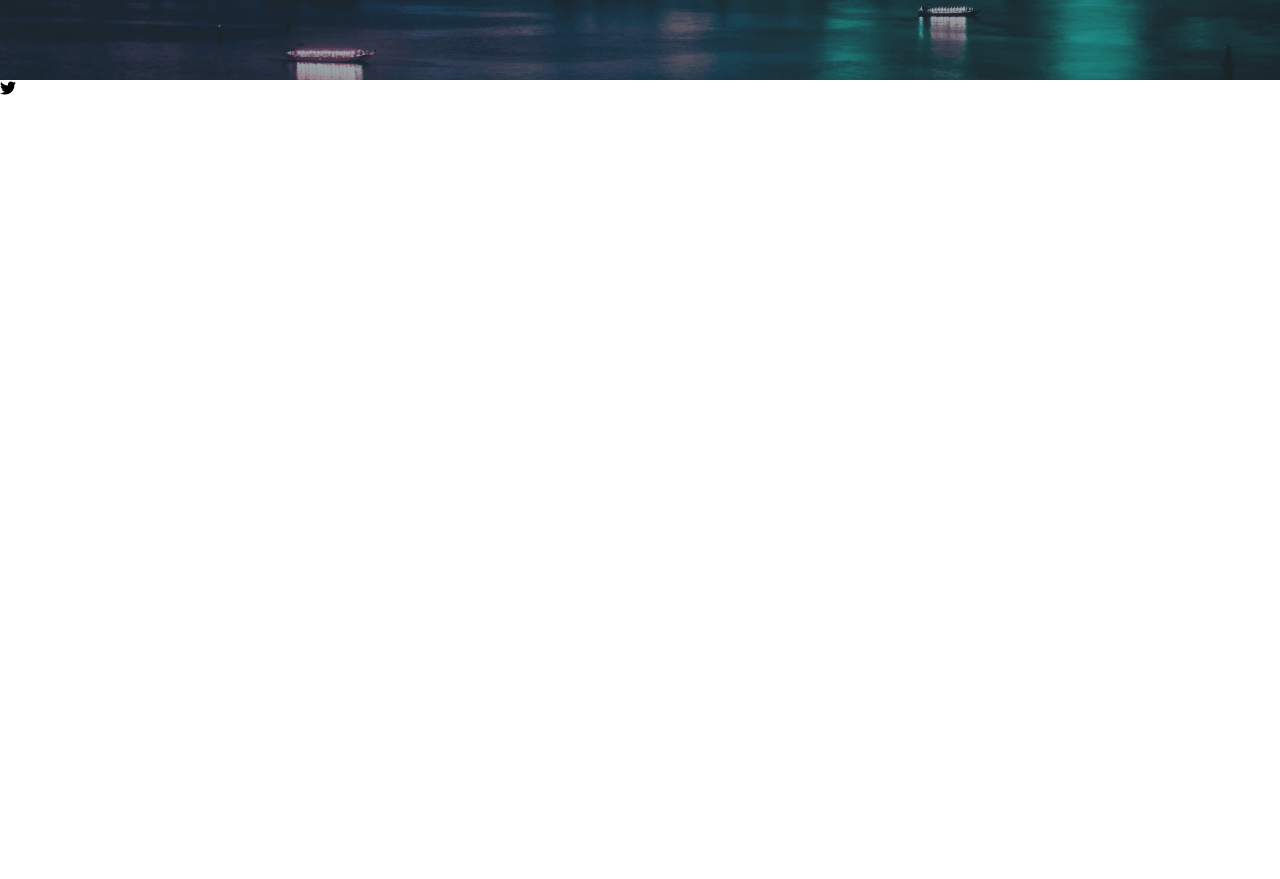
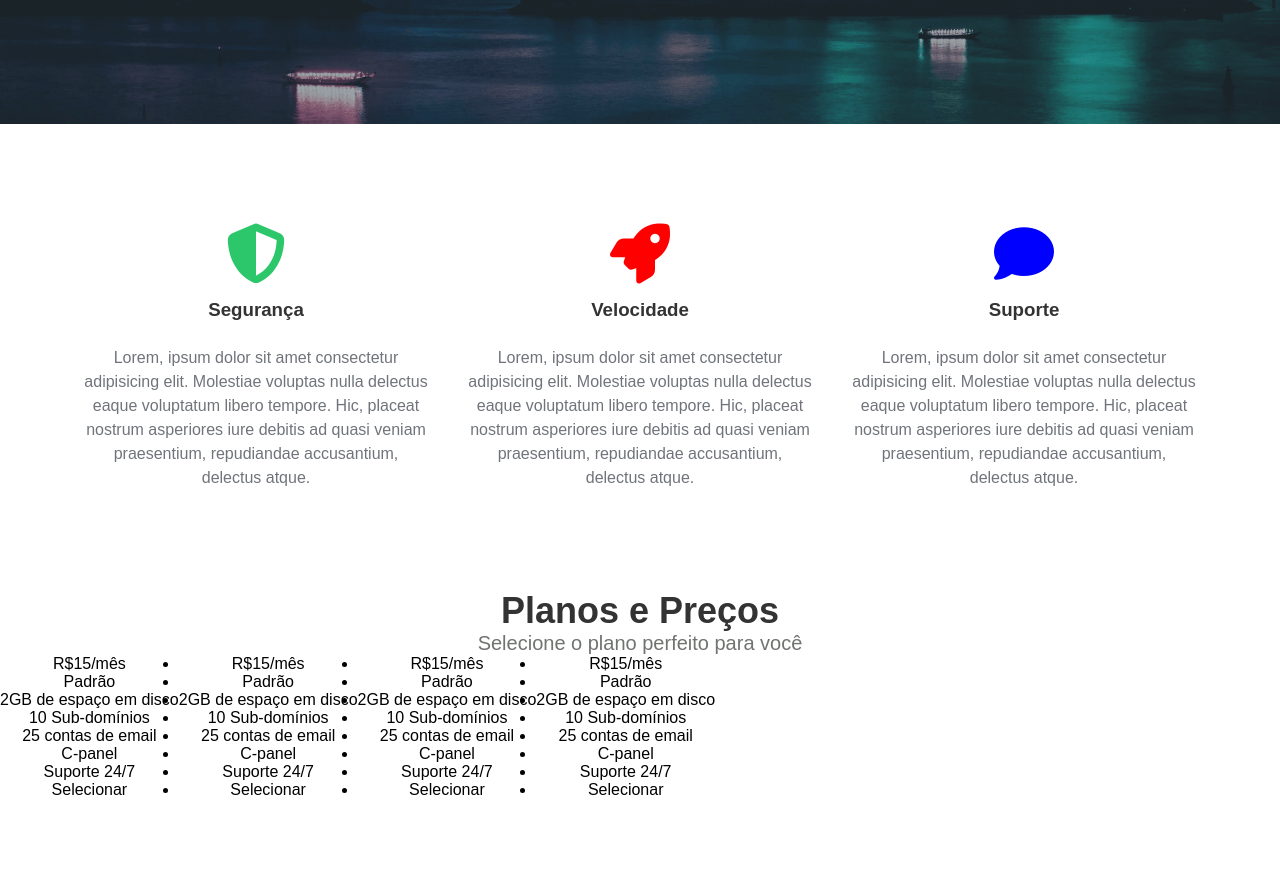
Before and after one commit to jonatasdiniz/Brun, a plain HTML site: page index.html in a window 1280 px wide. Shown: the part 375-1254 px from the top of the page. Before the commit the page ends 800 px from the top, so only its background shows below. Drawn offline with Linux system fonts and the light colour scheme.

Commit message:
Alterado aula sobre flex index.html e style.css

```diff
--- a/css/style.css
+++ b/css/style.css
@@ -4,7 +4,7 @@
     padding: 0;
 
     /* altera a familia de fontes do elemento */
-    font-family: "Montserrat"Arial, Helvetica, sans-serif;
+    font-family: "monteserrat", Arial, Helvetica, sans-serif;
 }
 
 h1, h2, h3 {
@@ -22,16 +22,9 @@ p {
     background-color: #232a23;
     /*define altura do elemento*/
     height: 80px;
-    /* em= representa uma vez o tamanho da fonte definida no elemento pai. Ex: se no pai foi
-    definida fonte de 10px e o filho será de 10px e assim por diante. Caso o pai não tenha
-    um tamanho definido ele irá usar como base 16px que é a fonte do navegador padding: 0 2em
-    unidade de medida relativa */
+    /* em= representa uma vez o tamanho da fonte definida no elemento pai. Ex: se no pai foi definida fonte de 10px e o filho será de 10px e assim por diante. Caso o pai não tenha um tamanho definido ele irá usar como base 16px que é a fonte do navegador padding: 0 2em unidade de medida relativa */
     padding: 0 2em;
-    /* impede que a propriedade padding faça o elemento crescer de tamanho.
-    Ex: Se padding de 10px for usado em um elemento de 200px de largura e 200px
-    de altura ele irá fazer o elemento ter 220px de largura por 220px altura,
-    aumentou o tamanho do elemento. Quando usamos o box-sizing: box-sizing= esse
-    aumento de tamanho não irá acontecer pois o espaço do pading será descontado do elemento pai*/
+    /* impede que a propriedade padding faça o elemento crescer de tamanho. Ex: Se padding de 10px for usado em um elemento de 200px de largura e 200px de altura ele irá fazer o elemento ter 220px de largura por 220px altura, aumentou o tamanho do elemento. Quando usamos o box-sizing: box-sizing= esse aumento de tamanho não irá acontecer pois o espaço do pading será descontado do elemento pai*/
     box-sizing: border-box;
     position: relative;
 }
@@ -41,7 +34,7 @@ p {
     margin-top: 15px;
 }
 
-nav {
+.nav {
     position: relative;
 }
 
@@ -49,16 +42,13 @@ nav {
     position: absolute;
     /* retira os marcadores da lista */
     list-style: none;
-    /* display altera o comportamento dos elementos na tela. Ex: converte um elemento de bloco para
-     um elemento de linha e um elemento e um elemento de linha para o elemento de bloco, assim como
-     também permite definir um elemento como flexível usando o display:flex */
+    /* display altera o comportamento dos elementos na tela. Ex: converte um elemento de bloco para um elemento de linha e um elemento e um elemento de linha para o elemento de bloco, assim como também permite definir um elemento como flexível usando o display:flex */
     display: inline-block;
     margin: 0;
     /*coordenada que só é possível a utilização quando se tem um elemento definido como position:absolute*/
     right: 0;
     height: 80px;
-    /* line-height= altera o espaçamento entre as linhas de texto. Quando se usa um line-height da mesma
-    altura que o elemento ele acaba por centralizar o texto na vertical */
+    /* line-height= altera o espaçamento entre as linhas de texto. Quando se usa um line-height da mesma altura que o elemento ele acaba por centralizar o texto na vertical */
     line-height: 80px;
 }
 
@@ -92,14 +82,90 @@ nav {
 .main-banner {
     /* define uma imagem para o fundo do elemento */
     background-image: url(../img/mainbanner.png);
-     /* define como a imagem irá se adaptar ao elemento onde ela foi inserida. O valor cover define que a
-     imagem terá o menor tamanho possível, fazendo assim que ela consiga caber dentro do elemento */
+    /* define como a imagem irá se adaptar ao elemento onde ela foi inserida. O valor cover define que a imagem terá o menor tamanho possível, fazendo assim que ela consiga caber dentro do elemento */
     background-size: cover;
-    /* define se a imagem irá se repetir ou não. Ex: repeat:irá se repetir tanto no eixo  x quanto no y,
-    repeat-y: irá se repetir somente no eixo y e no- repeat define que a imagem não irá se repetir */
+    /* define se a imagem irá se repetir ou não. Ex: repeat:irá se repetir tanto no eixo  x quanto no y, repeat-y: irá se repetir somente no eixo y e no- repeat define que a imagem não irá se repetir */
     background-repeat: no-repeat;
-    /* define como a imagem será exibida dentro do elemento onde ela foi inserida. Ex: nesse caso
-    define que a imagem será posicionada a partir do seu centro no elemento onde ela estiver */
+    /* define como a imagem será exibida dentro do elemento onde ela foi inserida. Ex: nesse caso define que a imagem será posicionada a partir do seu centro no elemento onde ela estiver */
     background-position: center;
     padding: 10em 0;
+    text-align: center;
 }
+
+.main-banner h1,
+
+.main-banner p {
+    color: #fff;
+    font-weight: bold;
+}
+
+.main-banner h1 {
+    font-size: 54px;
+}
+
+.main-banner p {
+    font-size: 32px;
+}
+
+.specialties-container {
+    padding: 5em 0;
+}
+
+.specialties-container ul {
+    display: flex;
+    /* flex-direction: row; quando configura display flex
+    flex-wrap: nowrap; */
+    width: 90%;
+    margin: 0 auto;
+    list-style: none;
+
+}
+
+.specialties-container ul li {
+    text-align: center;
+    padding: 20px;
+
+}
+
+.fa-solid {
+    font-size: 60px;
+    margin-bottom: 15px;
+
+}
+
+.fa-shield-halved {
+    color: #2cc76a;
+}
+
+.fa-rocket {
+    color: red;
+}
+
+.fa-comment {
+    color: blue;
+}
+
+.specialties-container ul li h3 {
+    margin-bottom: 25px;
+    color: #333;
+}
+.specialties-container ul li p {
+    /* Espaçamento entre linhas */
+    line-height: 24px;
+    color: #70747a
+}
+.pricing-container {
+    padding-bottom: 5em;
+    text-align: center;
+}
+.pricing-container h2 {
+    font-size: 36px;
+    margin-top: 0;
+}
+
+.pricing-container p {
+    font-size: 20px;
+}
+.plans-container{
+    display: flex;
+}
--- a/index.html
+++ b/index.html
@@ -1,5 +1,5 @@
 <!DOCTYPE html>
-<html lang="pt-br">
+<html lang="en">
 
 <head>
     <!-- é o topo do site -->
@@ -35,10 +35,97 @@
                 <h1>Home Host</h1>
                 <p>Os Melhores planos para qualquer tipo de projeto!</p>
             </div>
+            <!--Sessão representa a mudança de área de um site na maior parte das vezes usamos para representar a mudança de um determinado assunto. Exemplo: após a área de saúde e bem estar iremos colocar uma área de atualidades.-->
+            <section class="specialties-container">
+                <ul>
+                    <li><i class="fa-solid fa-shield-halved"></i>
+                        <h3>Segurança</h3>
+                        <p>Lorem, ipsum dolor sit amet consectetur adipisicing elit. Molestiae voluptas nulla delectus
+                            eaque voluptatum libero tempore. Hic, placeat nostrum asperiores iure debitis ad quasi
+                            veniam praesentium, repudiandae accusantium, delectus atque.</p>
+                    </li>
+
+                    <li>
+                        <i class="fa-solid fa-rocket"></i>
+                        <h3>Velocidade</h3>
+                        <p>Lorem, ipsum dolor sit amet consectetur adipisicing elit. Molestiae voluptas nulla delectus
+                            eaque
+                            voluptatum libero tempore. Hic, placeat nostrum asperiores iure debitis ad quasi veniam
+                            praesentium, repudiandae accusantium, delectus atque.</p>
+                    </li>
+
+                    <li>
+                        <i class="fa-solid fa-comment"></i></i>
+                        <h3>Suporte</h3>
+                        <p>Lorem, ipsum dolor sit amet consectetur adipisicing elit. Molestiae voluptas nulla delectus
+                            eaque voluptatum libero tempore. Hic, placeat nostrum asperiores iure debitis ad quasi
+                            veniam praesentium, repudiandae accusantium, delectus atque.</p>
+                    </li>
+
+                </ul>
+
+            </section>
+            <section class="pricing-container">
+                <h2>Planos e Preços</h2>
+                <p>Selecione o plano perfeito para você</p>
+                 <div class="plans-container">
+                    <div class="plan">
+                        <ul>
+                            <li class="price">R$15/mês</li>
+                            <li class="plan-name">Padrão</li>
+                            <li>2GB de espaço em disco</li>
+                            <li>10 Sub-domínios</li>
+                            <li>25 contas de email</li>
+                            <li>C-panel</li>
+                            <li>Suporte 24/7</li>
+                            <li class="plan-btn">Selecionar</li>
+                        </ul>
+                    </div>
+                    <div class="plan">
+                        <ul>
+                            <li class="price">R$15/mês</li>
+                            <li class="plan-name">Padrão</li>
+                            <li>2GB de espaço em disco</li>
+                            <li>10 Sub-domínios</li>
+                            <li>25 contas de email</li>
+                            <li>C-panel</li>
+                            <li>Suporte 24/7</li>
+                            <li class="plan-btn">Selecionar</li>
+                        </ul>
+                    </div>
+                    <div class="plan">
+                        <ul>
+                            <li class="price recommended">R$15/mês</li>
+                            <li class="plan-name">Padrão</li>
+                            <li>2GB de espaço em disco</li>
+                            <li>10 Sub-domínios</li>
+                            <li>25 contas de email</li>
+                            <li>C-panel</li>
+                            <li>Suporte 24/7</li>
+                            <li class="plan-btn">Selecionar</li>
+                        </ul>
+                    </div>
+                    <div class="plan">
+                        <ul>
+                            <li class="price">R$15/mês</li>
+                            <li class="plan-name">Padrão</li>
+                            <li>2GB de espaço em disco</li>
+                            <li>10 Sub-domínios</li>
+                            <li>25 contas de email</li>
+                            <li>C-panel</li>
+                            <li>Suporte 24/7</li>
+                            <li class="plan-btn recommended">Selecionar</li>
+                        </ul>
+                    </div>
+
+                 </div>
+
+
+            </section>
         </main>
     </div>
 
-    <i class="fa-brands fa-twitter"></i>
+    <!--  <i class="fa-brands fa-twitter"></i> -->
 
     <script src="https://kit.fontawesome.com/5da7f5acfa.js" crossorigin="anonymous"></script>
 
```
